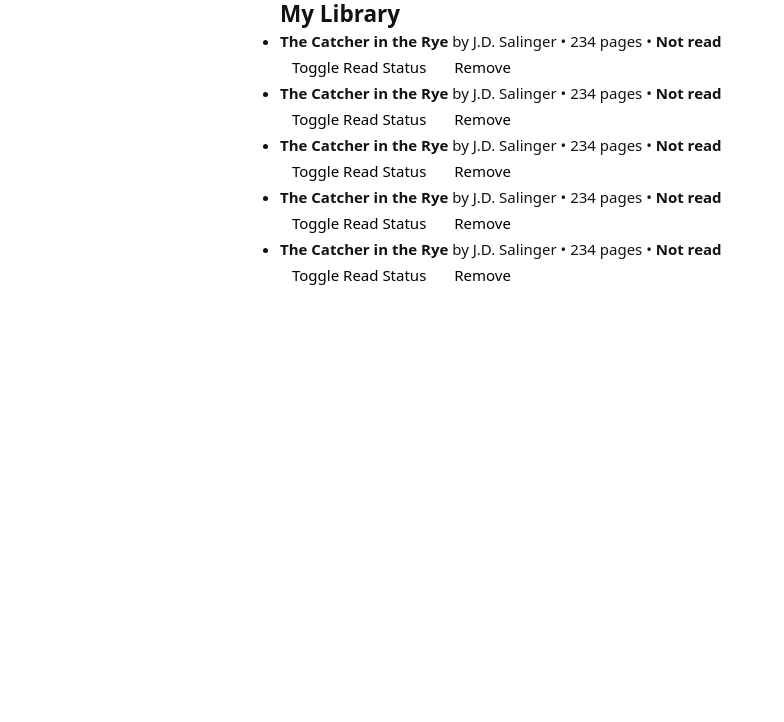
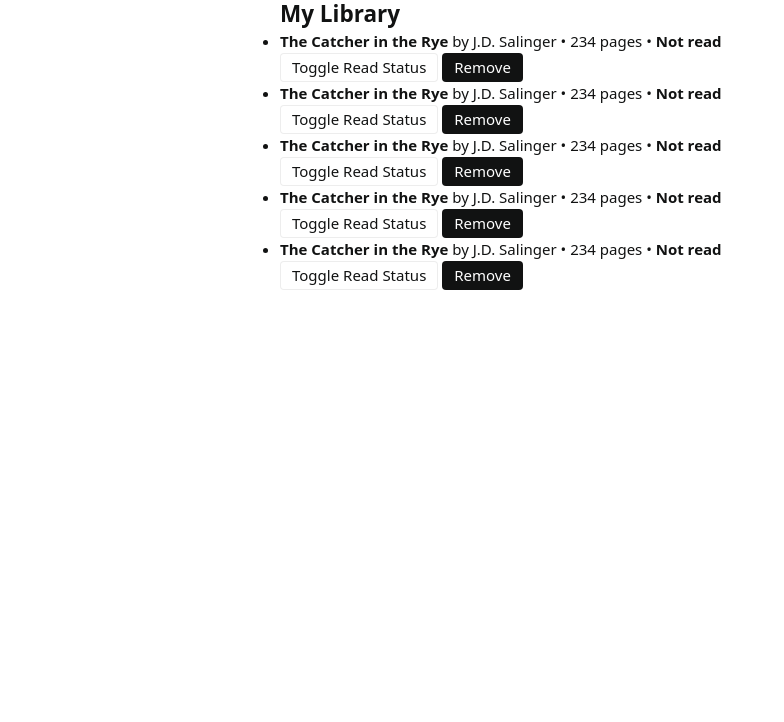
Before and after one commit to jsklcodes/library-top, a plain HTML site: page index.html in a window 1280 px wide. Shown: the part 78-800 px from the top of the page, without its empty margins (0-784 px from the left). Drawn offline with Linux system fonts and the light colour scheme.

Commit message:
Add variations of button styles

```diff
--- a/index.css
+++ b/index.css
@@ -60,3 +60,15 @@ button:hover {
 .text-bold {
   font-weight: 600;
 }
+
+/* MARK: Buttons */
+.button--primary {
+  background-color: var(--chinese-black);
+  color: var(--white);
+}
+
+.button--outline {
+  background-color: var(--white-2);
+  box-shadow: inset 0 0 0 0.1rem var(--bright-gray);
+  color: var(--chinese-black);
+}
```
